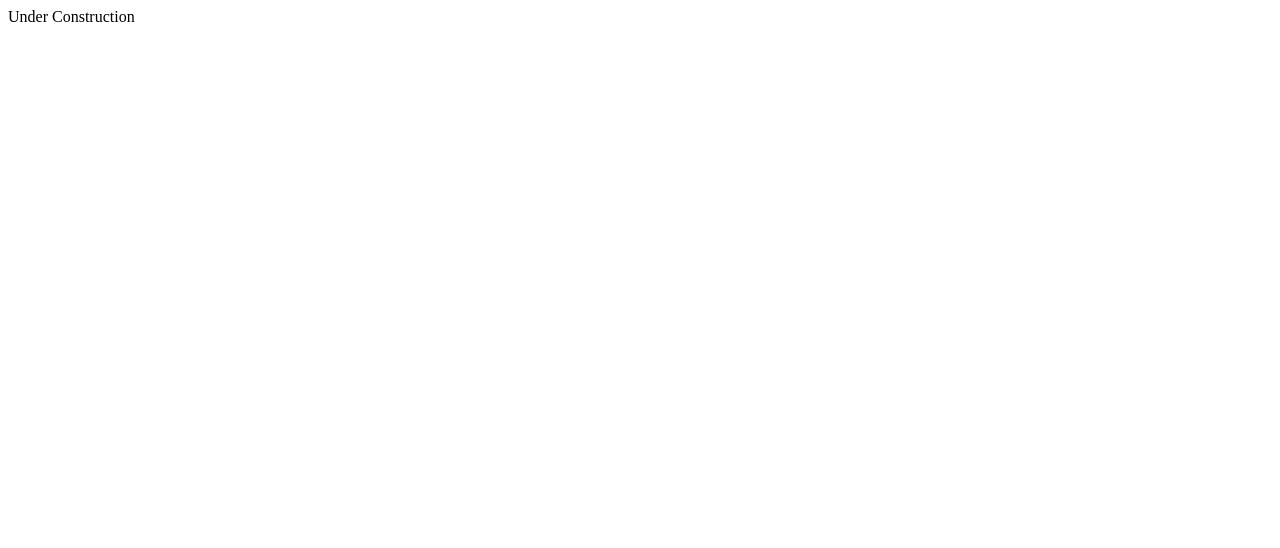
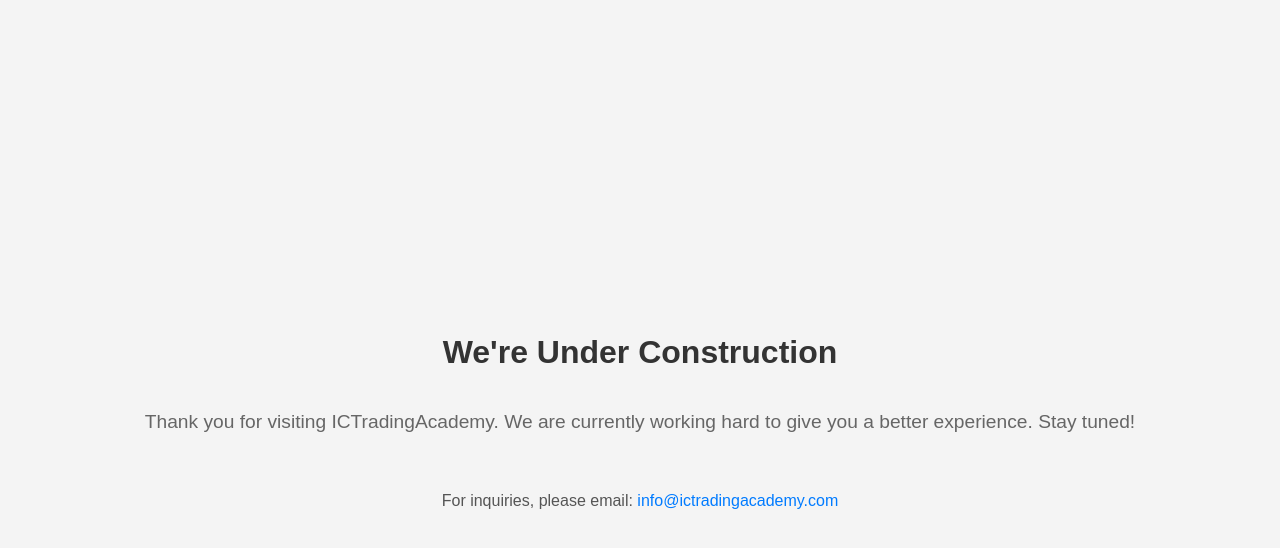
Before and after one commit to arudenko/ictradingacademy_web, a plain HTML site: page index.html in a window 1280 px wide. Drawn offline with Linux system fonts and the light colour scheme.

Commit message:
Styled version

```diff
--- a/index.html
+++ b/index.html
@@ -1,10 +1,24 @@
 <!DOCTYPE html>
 <html lang="en">
+
 <head>
     <meta charset="UTF-8">
-    <title>Under Construction</title>
+    <meta name="viewport" content="width=device-width, initial-scale=1.0">
+    <title>Under Construction - ICTradingAcademy</title>
+    <link rel="stylesheet" href="styles.css">
 </head>
+
 <body>
-Under Construction
+<div class="container">
+    <div class="logo">
+<!--        <img src="logo_path_here.png" alt="ICTradingAcademy Logo">-->
+    </div>
+    <h1>We're Under Construction</h1>
+    <p>Thank you for visiting ICTradingAcademy. We are currently working hard to give you a better experience. Stay tuned!</p>
+    <div class="contact">
+        <p>For inquiries, please email: <a href="mailto:info@ictradingacademy.com">info@ictradingacademy.com</a></p>
+    </div>
+</div>
 </body>
+
 </html>
--- /dev/null
+++ b/styles.css
@@ -0,0 +1,46 @@
+body, html {
+    margin: 0;
+    padding: 0;
+    height: 100%;
+    font-family: 'Arial', sans-serif;
+    background-color: #f4f4f4;
+}
+
+.container {
+    display: flex;
+    flex-direction: column;
+    align-items: center;
+    justify-content: center;
+    height: 100%;
+    text-align: center;
+    padding: 20px;
+}
+
+.logo img {
+    max-width: 150px;
+}
+
+h1 {
+    color: #333;
+    font-size: 2em;
+    margin: 20px 0;
+}
+
+p {
+    color: #666;
+    font-size: 1.2em;
+}
+
+.contact p {
+    margin-top: 40px;
+    font-size: 1em;
+    color: #555;
+}
+
+a {
+    color: #007BFF;
+    text-decoration: none;
+}
+a:hover {
+    text-decoration: underline;
+}
```
